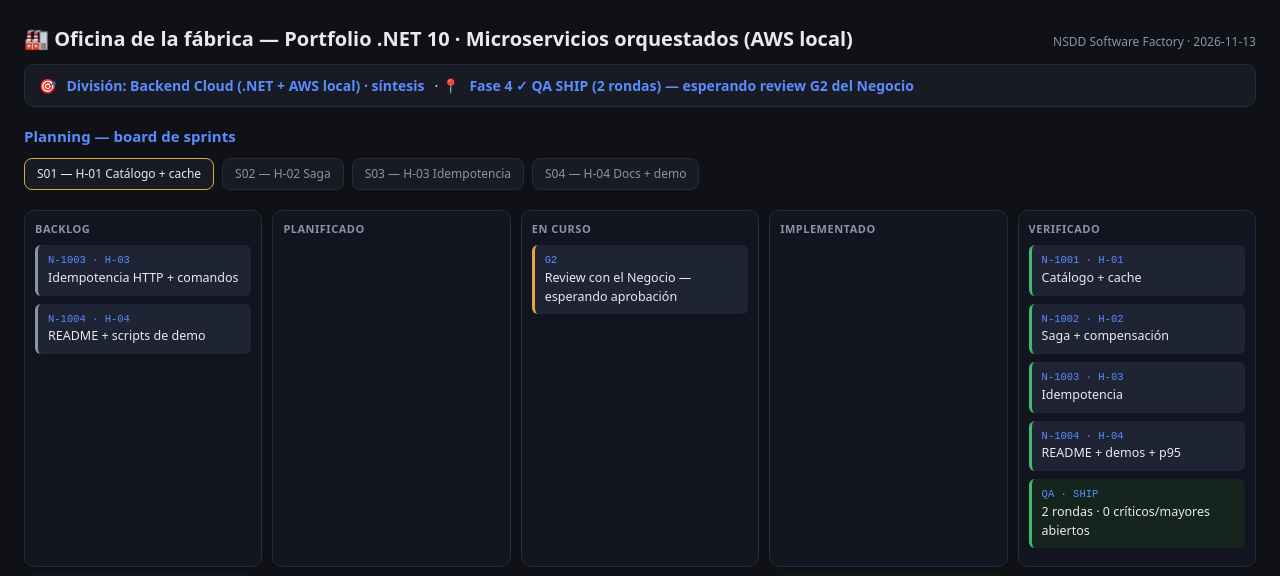
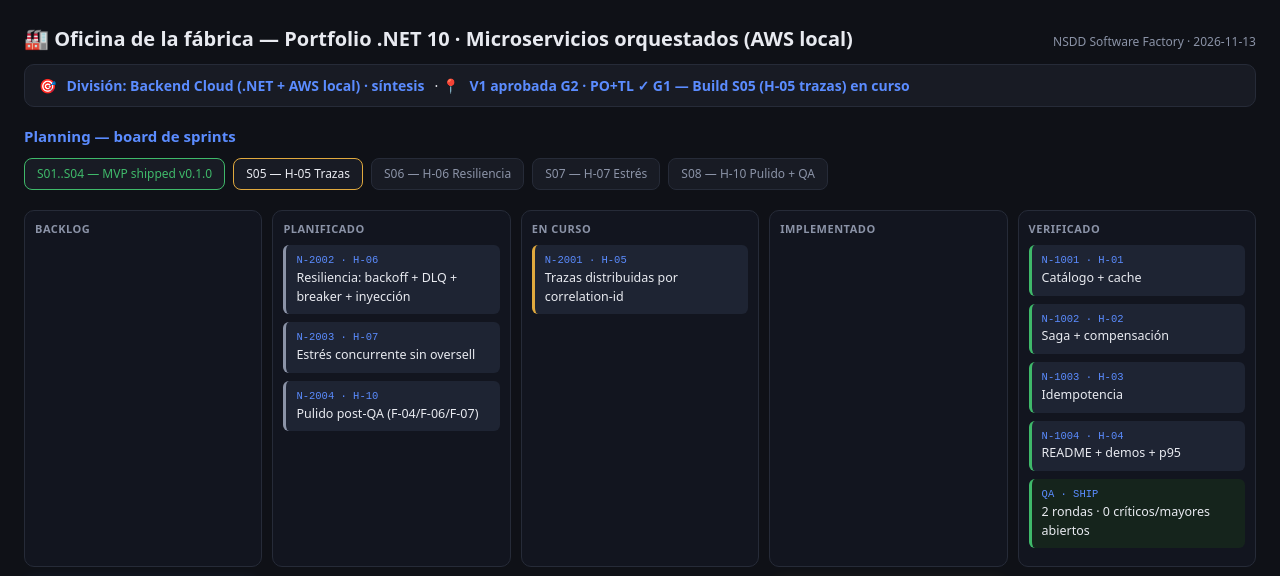
Before and after one commit to fedesauzzadev/ticketflow, a plain HTML site: page factory/office.html in a window 1280 px wide. Shown: the top 576 px of the page. Drawn offline with Linux system fonts and the light colour scheme.

Commit message:
docs(v1): plan V1 aprobado en G1 - sprints S05..S08, ADRs D-0011..D-0014, backlog H-05..H-10

```diff
--- a/factory/office.html
+++ b/factory/office.html
@@ -53,18 +53,19 @@
   <span class="sub">NSDD Software Factory · 2026-11-13</span>
 </header>
 
-<div class="banner">🎯 <b>División: Backend Cloud (.NET + AWS local) · síntesis</b> · 📍 <b>Fase 4 ✓ QA SHIP (2 rondas) — esperando review G2 del Negocio</b></div>
+<div class="banner">🎯 <b>División: Backend Cloud (.NET + AWS local) · síntesis</b> · 📍 <b>V1 aprobada G2 · PO+TL ✓ G1 — Build S05 (H-05 trazas) en curso</b></div>
 
 <h2>Planning — board de sprints</h2>
-<div class="sprint-strip"><span class="sprint-chip on">S01 — H-01 Catálogo + cache</span><span class="sprint-chip">S02 — H-02 Saga</span><span class="sprint-chip">S03 — H-03 Idempotencia</span><span class="sprint-chip">S04 — H-04 Docs + demo</span></div>
+<div class="sprint-strip"><span class="sprint-chip ok">S01..S04 — MVP shipped v0.1.0</span><span class="sprint-chip on">S05 — H-05 Trazas</span><span class="sprint-chip">S06 — H-06 Resiliencia</span><span class="sprint-chip">S07 — H-07 Estrés</span><span class="sprint-chip">S08 — H-10 Pulido + QA</span></div>
 <div class="board">
-  <div class="bcol"><h4>Backlog</h4>
-    <div class="note n-plan"><span class="nid">N-1003 · H-03</span>Idempotencia HTTP + comandos</div>
-    <div class="note n-plan"><span class="nid">N-1004 · H-04</span>README + scripts de demo</div>
+  <div class="bcol"><h4>Backlog</h4></div>
+  <div class="bcol"><h4>Planificado</h4>
+    <div class="note n-plan"><span class="nid">N-2002 · H-06</span>Resiliencia: backoff + DLQ + breaker + inyección</div>
+    <div class="note n-plan"><span class="nid">N-2003 · H-07</span>Estrés concurrente sin oversell</div>
+    <div class="note n-plan"><span class="nid">N-2004 · H-10</span>Pulido post-QA (F-04/F-06/F-07)</div>
   </div>
-  <div class="bcol"><h4>Planificado</h4></div>
   <div class="bcol"><h4>En curso</h4>
-    <div class="note n-busy"><span class="nid">G2</span>Review con el Negocio — esperando aprobación</div>
+    <div class="note n-busy"><span class="nid">N-2001 · H-05</span>Trazas distribuidas por correlation-id</div>
   </div>
   <div class="bcol"><h4>Implementado</h4></div>
   <div class="bcol"><h4>Verificado</h4>
```
Also changed, not shown: 10 other files.
